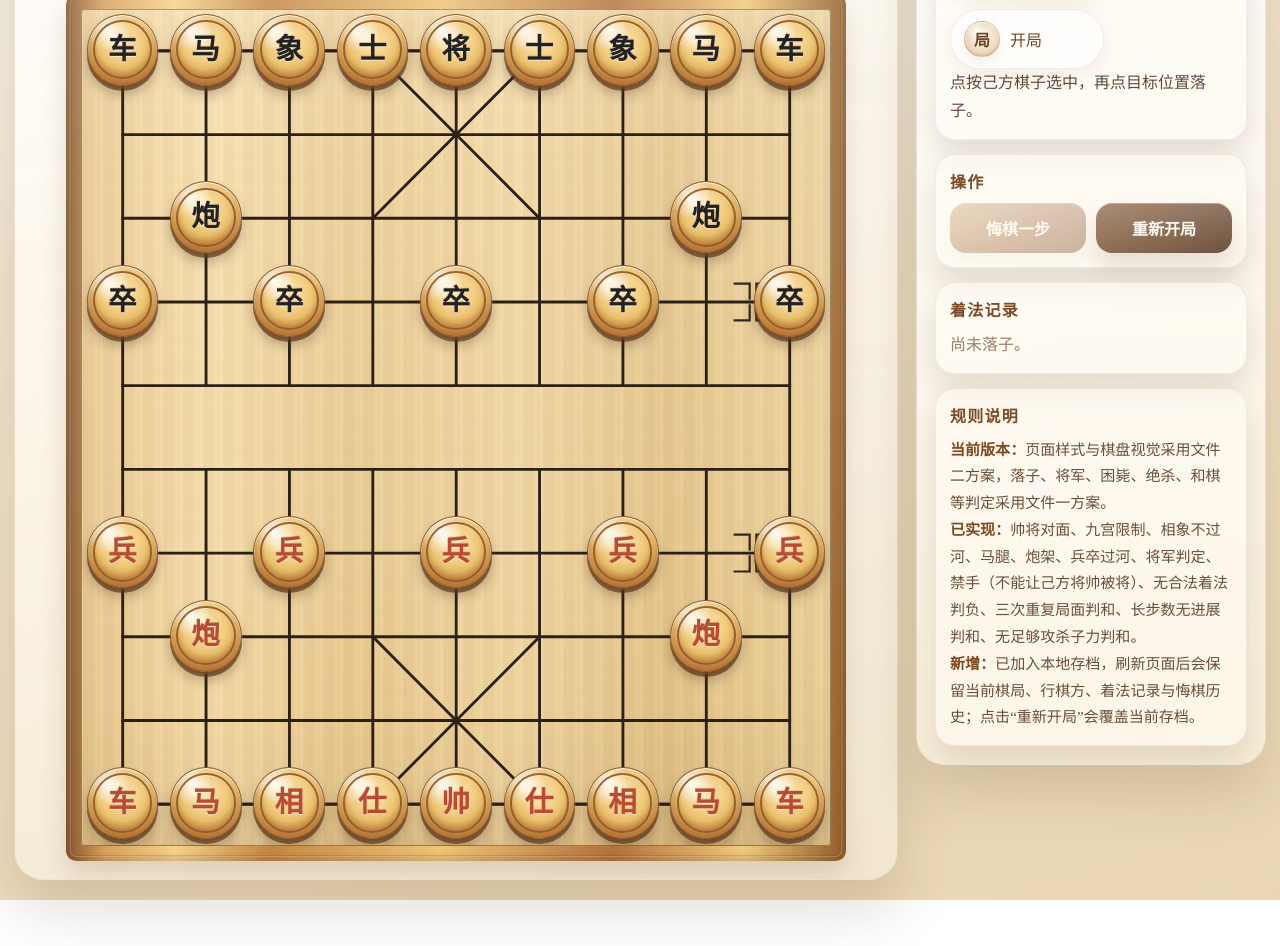
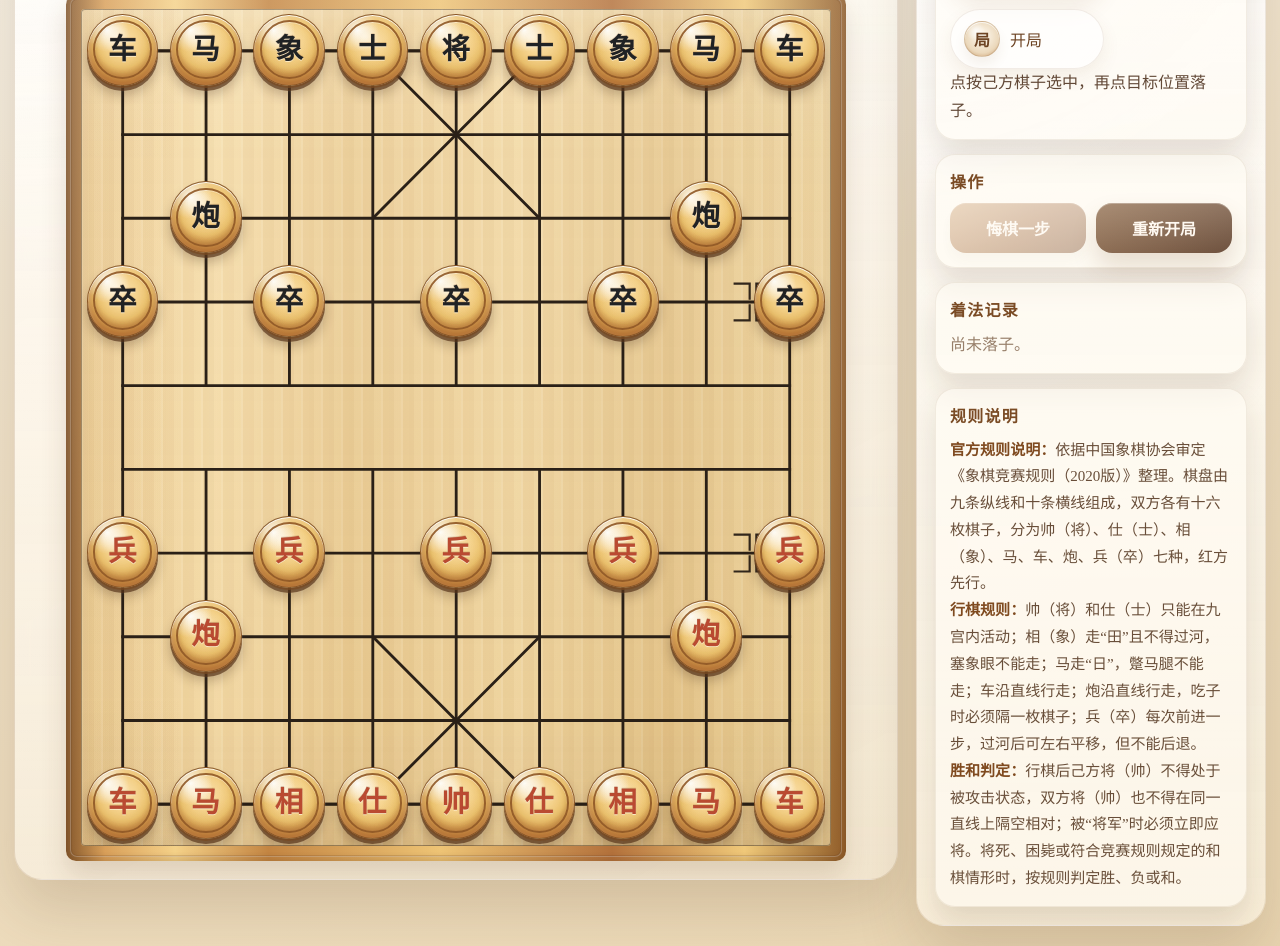
Before and after one commit to Lin-zikang/pro, a plain HTML site: page index.html in a window 1280 px wide. Shown: the part 151-1097 px from the top of the page. Before the commit the page ends 1051 px from the top, so only its background shows below. Drawn offline with Linux system fonts and the light colour scheme.

Commit message:
Add files via upload

```diff
--- a/index.html
+++ b/index.html
@@ -759,9 +759,9 @@
         <section class="panel-section">
           <h2 class="panel-title">规则说明</h2>
           <p class="help">
-            <strong>当前版本：</strong>页面样式与棋盘视觉采用文件二方案，落子、将军、困毙、绝杀、和棋等判定采用文件一方案。<br />
-            <strong>已实现：</strong>帅将对面、九宫限制、相象不过河、马腿、炮架、兵卒过河、将军判定、禁手（不能让己方将帅被将）、无合法着法判负、三次重复局面判和、长步数无进展判和、无足够攻杀子力判和。<br />
-            <strong>新增：</strong>已加入本地存档，刷新页面后会保留当前棋局、行棋方、着法记录与悔棋历史；点击“重新开局”会覆盖当前存档。
+            <strong>官方规则说明：</strong>依据中国象棋协会审定《象棋竞赛规则（2020版）》整理。棋盘由九条纵线和十条横线组成，双方各有十六枚棋子，分为帅（将）、仕（士）、相（象）、马、车、炮、兵（卒）七种，红方先行。<br />
+            <strong>行棋规则：</strong>帅（将）和仕（士）只能在九宫内活动；相（象）走“田”且不得过河，塞象眼不能走；马走“日”，蹩马腿不能走；车沿直线行走；炮沿直线行走，吃子时必须隔一枚棋子；兵（卒）每次前进一步，过河后可左右平移，但不能后退。<br />
+            <strong>胜和判定：</strong>行棋后己方将（帅）不得处于被攻击状态，双方将（帅）也不得在同一直线上隔空相对；被“将军”时必须立即应将。将死、困毙或符合竞赛规则规定的和棋情形时，按规则判定胜、负或和。
           </p>
         </section>
       </div>
@@ -1663,5 +1663,7 @@
     })();
   </script>
 <script defer src="https://static.cloudflareinsights.com/beacon.min.js/v8c78df7c7c0f484497ecbca7046644da1771523124516" integrity="sha512-8DS7rgIrAmghBFwoOTujcf6D9rXvH8xm8JQ1Ja01h9QX8EzXldiszufYa4IFfKdLUKTTrnSFXLDkUEOTrZQ8Qg==" data-cf-beacon='{"version":"2024.11.0","token":"7939e04a4baf43c8b86a560f74aac60e","server_timing":{"name":{"cfCacheStatus":true,"cfEdge":true,"cfExtPri":true,"cfL4":true,"cfOrigin":true,"cfSpeedBrain":true},"location_startswith":null}}' crossorigin="anonymous"></script>
+<script defer src="https://static.cloudflareinsights.com/beacon.min.js/v8c78df7c7c0f484497ecbca7046644da1771523124516" integrity="sha512-8DS7rgIrAmghBFwoOTujcf6D9rXvH8xm8JQ1Ja01h9QX8EzXldiszufYa4IFfKdLUKTTrnSFXLDkUEOTrZQ8Qg==" data-cf-beacon='{"version":"2024.11.0","token":"7939e04a4baf43c8b86a560f74aac60e","server_timing":{"name":{"cfCacheStatus":true,"cfEdge":true,"cfExtPri":true,"cfL4":true,"cfOrigin":true,"cfSpeedBrain":true},"location_startswith":null}}' crossorigin="anonymous"></script>
+<script defer src="https://static.cloudflareinsights.com/beacon.min.js/v8c78df7c7c0f484497ecbca7046644da1771523124516" integrity="sha512-8DS7rgIrAmghBFwoOTujcf6D9rXvH8xm8JQ1Ja01h9QX8EzXldiszufYa4IFfKdLUKTTrnSFXLDkUEOTrZQ8Qg==" data-cf-beacon='{"version":"2024.11.0","token":"714420ba517c46f1a8fc9efa6e860813","r":1,"server_timing":{"name":{"cfCacheStatus":true,"cfEdge":true,"cfExtPri":true,"cfL4":true,"cfOrigin":true,"cfSpeedBrain":true},"location_startswith":null}}' crossorigin="anonymous"></script>
 </body>
 </html>
```
